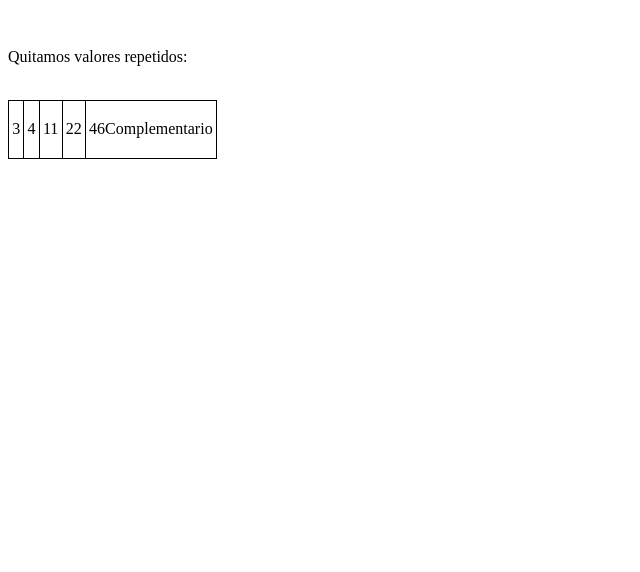
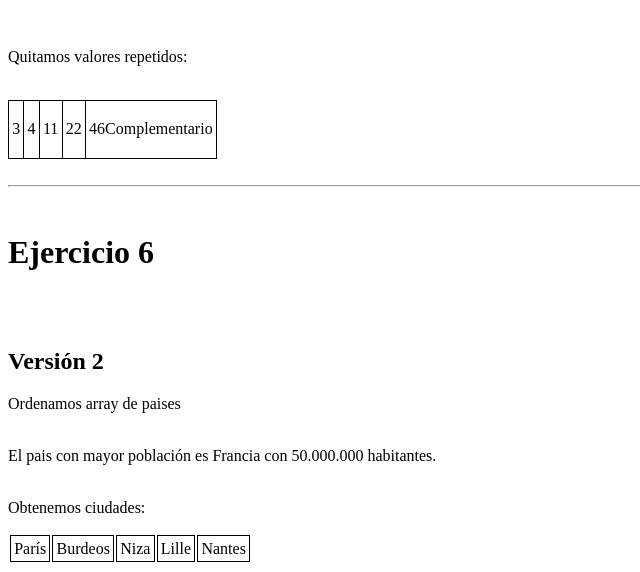
Before and after one commit to JacomeAndrea/DAW2_PHP, a PHP site: page /visualizadorEjerciciosArrays.php in a window 1280 px wide. Shown: the part 2591-3163 px from the top of the page, without its empty margins (0-640 px from the left). Before the commit the page ends 2750 px from the top, so only its background shows below. Run offline with PHP 8.4, Linux system fonts and the light colour scheme.

Commit message:
Ejercicio 06 terminado

```diff
--- /dev/null
+++ b/Arrays/06.php
@@ -0,0 +1,62 @@
+<?php
+
+// Forma antigua de definir Array en PHP
+$paises = array(
+    'Francia' => array("Capital" => "París", "Poblacion" => "50000000"),
+    'España' => array("Capital" => "Madrid", "Poblacion" => "42000000"),
+    'Italia' => array("Capital" => "Roma", "Poblacion" => "46000000"),
+    'Argentina' => array("Capital" => "Buenos Aires", "Poblacion" => "40000000"),
+    'Colombia' => array("Capital" => "Bogotá", "Poblacion" => "36000000"),
+    'Chile' => array("Capital" => "Santiago", "Poblacion" => "36000000"),
+    'Suecia' => array("Capital" => "Estocolmo", "Poblacion" => "25000000"),
+);
+
+// Forma moderna, mas compacta
+$ciudades = [
+    'Francia' => ["París","Burdeos","Niza","Lille","Nantes"],
+    'España' => ["Madrid", "Barcelona","León","Sevilla", "Valencia", "Málaga"],
+    'Italia' => ["Roma", "Venecia","Florencia","Pisa", "Génova", "Milán", "Turín", "Nápoles"],
+    'Argentina' => ["Buenos Aires", "Córdoba","Parana","Rosario"],
+    'Colombia' => ["Bogotá", "Medellín","Cali","Barranquilla", "Bucaramanga"],
+    'Chile' => ["Santiago", "Arica","Iquique","Osorno", "Viña del Mar"],
+    'Suecia' => ["Estocolmo", "Upsala","Gotemburgo","Lund"],
+];
+
+/*echo $paises["España"]["Capital"]; // Muestra Madrid*/
+
+
+function paisConMasPoblacion ($paises): string
+{
+    $max=0;
+    $pais_max="";
+    foreach ($paises as $clavePais => $valorPais) {
+        if ($valorPais['Poblacion']>$max) {
+            $pais_max=$clavePais; //nombre (clave)
+            $max=$valorPais['Poblacion']; //habitantes (valor)
+        }
+    }
+    return $pais_max;
+}
+
+function obtenerNumeroHabitantes ($paises)
+{
+    $max=0;
+    foreach ($paises as $clavePais => $valorPais) {
+        if ($valorPais['Poblacion']>$max) {
+            $max=$valorPais['Poblacion']; //habitantes (valor)
+        }
+    } return number_format($max, 0, ',', '.');
+}
+
+function ordenaPaisPorPoblacion($pais1, $pais2){
+
+    return ( $pais1['Poblacion'] - $pais2['Poblacion']);
+
+}
+
+function obtenerCiudades ($ciudades,$paises) { //enseñando desde el maximo (ultima posicón porque esta ordenado de menor a mayor)
+    $arrayCiudades = $ciudades[paisConMasPoblacion($paises)];
+    foreach($arrayCiudades as $ciudad){
+        echo "<td> $ciudad </td>";
+    }
+}
--- a/Arrays/visualizadorEjerciciosArrays.php
+++ b/Arrays/visualizadorEjerciciosArrays.php
@@ -103,8 +103,55 @@ $arrayBonoloto=quitarValoresRepetidos($arrayBonoloto);
     ?>
 </tr>
 </table>
+<br>
+<hr>
+<br>
+<h1>Ejercicio 6</h1>
+<br>
+<?php
+include '06.php';
+// Forma antigua de definir Array en PHP
+$paises = array(
+    'Francia' => array("Capital" => "París", "Poblacion" => "50000000"),
+    'España' => array("Capital" => "Madrid", "Poblacion" => "42000000"),
+    'Italia' => array("Capital" => "Roma", "Poblacion" => "46000000"),
+    'Argentina' => array("Capital" => "Buenos Aires", "Poblacion" => "40000000"),
+    'Colombia' => array("Capital" => "Bogotá", "Poblacion" => "36000000"),
+    'Chile' => array("Capital" => "Santiago", "Poblacion" => "36000000"),
+    'Suecia' => array("Capital" => "Estocolmo", "Poblacion" => "25000000"),
+);
 
+// Forma moderna, mas compacta
+$ciudades = [
+    'Francia' => ["París","Burdeos","Niza","Lille","Nantes"],
+    'España' => ["Madrid", "Barcelona","León","Sevilla", "Valencia", "Málaga"],
+    'Italia' => ["Roma", "Venecia","Florencia","Pisa", "Génova", "Milán", "Turín", "Nápoles"],
+    'Argentina' => ["Buenos Aires", "Córdoba","Parana","Rosario"],
+    'Colombia' => ["Bogotá", "Medellín","Cali","Barranquilla", "Bucaramanga"],
+    'Chile' => ["Santiago", "Arica","Iquique","Osorno", "Viña del Mar"],
+    'Suecia' => ["Estocolmo", "Upsala","Gotemburgo","Lund"],
+];
 
+paisConMasPoblacion($paises);
+?>
+<br>
+<h2>Versión 2</h2>
+<p>Ordenamos array de paises</p>
+<br>
+<?php
+echo "El pais con mayor población es ".paisConMasPoblacion($paises);
+echo " con ",obtenerNumeroHabitantes($paises)." habitantes.";
+//ordenamos con la funcion uasort accediendo al método que compara las poblaciones de dos arrays
+uasort($paises,'ordenaPaisPorPoblacion');?>
+<br><br>
+<p>Obtenemos ciudades: </p>
 
+<table class="tablacCiudades">
+    <tr>
+        <?php
+        echo obtenerCiudades($ciudades,$paises);
+        ?>
+    </tr>
+</table>
 </body>
 </html>
```
